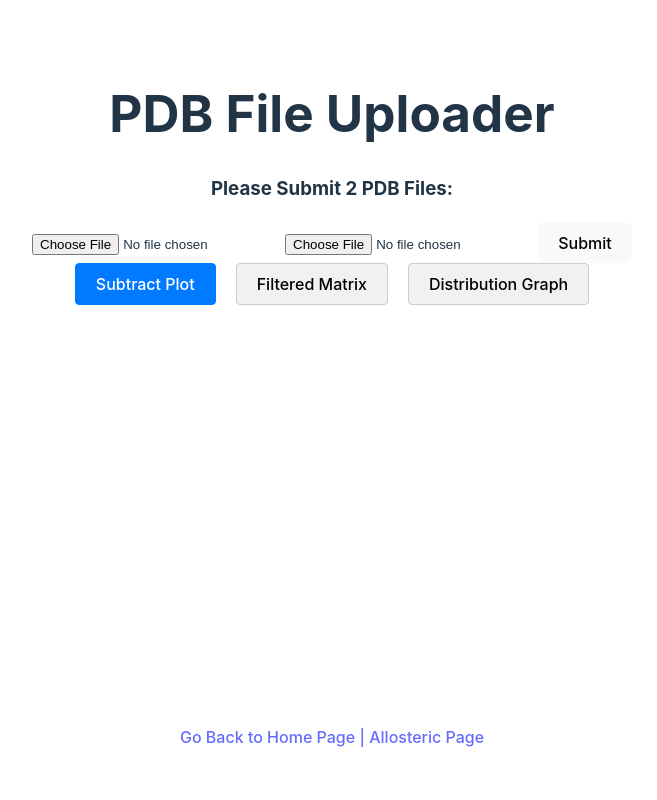
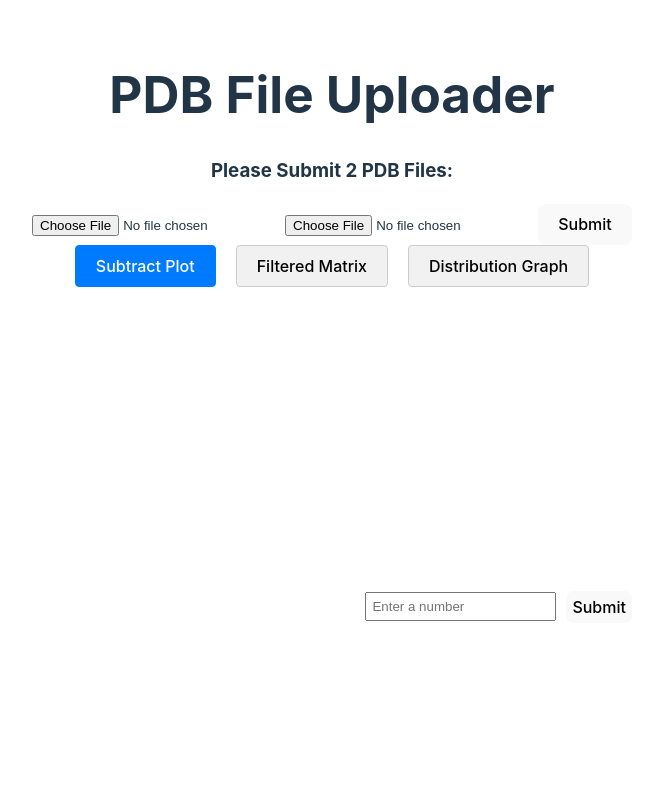
Before and after one commit to alexish4/Allosteric-Network-Web, a React (Vite) app in the folder client/: page /subtract in a window 1280 px wide. Shown: the top 800 px of the page, without its empty margins (308-965 px from the left). Built offline with nearby package versions, Linux system fonts and the light colour scheme.

Commit message:
Protein structure is bigger

```diff
--- a/client/src/App.css
+++ b/client/src/App.css
@@ -72,7 +72,7 @@
 
 .mol-container {
   width: 100%;
-  height: 400px;
+  height: 600px;
   position: relative;
 }
 
--- a/client/src/Subtract.jsx
+++ b/client/src/Subtract.jsx
@@ -18,6 +18,13 @@ function Subtract() {
     const [filteredPlot, setfilteredPlot] = useState(null);
     const [distributionPlot, setdistributionPlot] = useState(null);
     const [activeTab, setActiveTab] = useState(0);
+    const [inputValue, setInputValue] = useState('');
+
+    // Handle button click
+    const handleButtonClick = () => {
+      console.log('Button clicked with input:', inputValue);
+      // Add your logic here (e.g., form submission or state update)
+    };
 
     // Function to handle tab switching
     const switchTab = (tabIndex) => {
@@ -146,7 +153,20 @@ function Subtract() {
             )}
         </div>
 
-        <div id="viewport" className="mol-container"></div>
+        <div style={{ display: 'flex', alignItems: 'center' }}>
+            <div id="viewport" className="mol-container"></div>
+            <input
+                type="number" // Set type to number for double input
+                value={inputValue}
+                onChange={(e) => setInputValue(e.target.value)}
+                step="0.01" // Set step to allow decimal values
+                style={{ marginLeft: '10px', padding: '5px' }}
+                placeholder="Enter a number" // Optional placeholder
+            />
+            <button onClick={handleButtonClick} style={{ marginLeft: '10px', padding: '5px' }}>
+                Submit
+            </button>
+        </div>
     </div>
     );
 }
```
